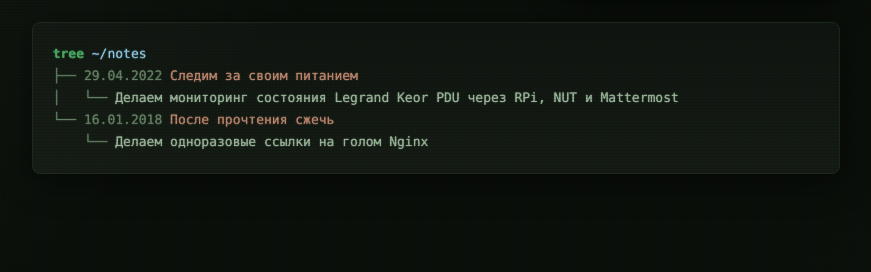
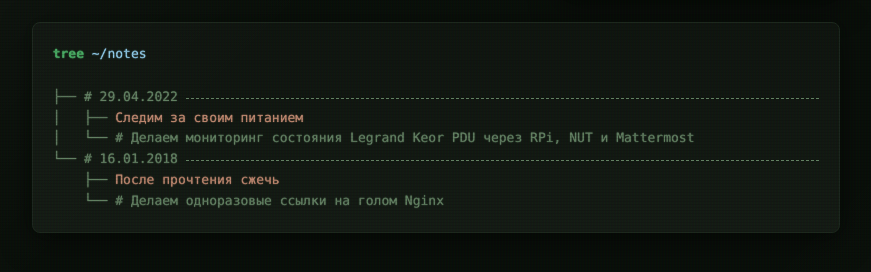
Before and after one commit to KPEBETKA/kpebetka.github.io, a Jekyll site: the page built from index.html, in a window 1280 px wide, cut to the strip 236-508 px from the top of the page. Shown: the whole strip, without its empty margins (204-1075 px from the left). Built offline with Jekyll 4.4.1, drawn with Linux system fonts in a browser that asks for light colours; nearby versions of some CDN libraries.

Commit message:
Minor style update

```diff
--- a/assets/css/style.css
+++ b/assets/css/style.css
@@ -217,6 +217,39 @@ a:hover {
 
 .post-block {
     font-variant-numeric: tabular-nums;
+}
+
+.tree-line {
+    display: flex;
+    align-items: flex-start;
+    line-height: 1.6;
+    width: 100%;
+}
+
+.tree-line.tree-header {
+    align-items: center;
+}
+
+.tree-prefix {
+    white-space: pre;
+    flex-shrink: 0;
+    color: var(--muted);
+}
+
+.tree-content {
+    flex: 1;
+    min-width: 0;
+    white-space: nowrap;
+    overflow: hidden;
+    text-overflow: ellipsis;
+    color: var(--muted);
+}
+
+.tree-dash {
+    flex: 1;
+    border-bottom: 1px dashed var(--muted);
+    margin-left: 8px;
+    margin-top: 2px;
 }
 
 .content-col {
--- a/index.html
+++ b/index.html
@@ -3,15 +3,20 @@ layout: default
 ---
 <main class="center-col">
   <div class="post-block">
-    <span class="syn-keyword">tree</span> <span class="syn-var">~/notes</span><br>
+    <span class="syn-keyword">tree</span> <span class="syn-var">~/notes</span><br><br>
     {% for post in site.posts %}
-      {% if forloop.last %}
-        <span class="syn-comment">└── {{ post.date | date: "%d.%m.%Y" }}</span> <a href="{{ post.url | relative_url }}" class="post-title-link" style="color: #ce9178;">{{ post.title | escape }}</a><br>
-        <span class="syn-comment">&nbsp;&nbsp;&nbsp;&nbsp;└──</span> {{ post.description | escape }}
-      {% else %}
-        <span class="syn-comment">├── {{ post.date | date: "%d.%m.%Y" }}</span> <a href="{{ post.url | relative_url }}" class="post-title-link" style="color: #ce9178;">{{ post.title | escape }}</a><br>
-        <span class="syn-comment">│&nbsp;&nbsp;&nbsp;└──</span> {{ post.description | escape }}<br>
-      {% endif %}
+      <div class="tree-line tree-header">
+        <span class="tree-prefix">{% if forloop.last %}└──{% else %}├──{% endif %} # {{ post.date | date: "%d.%m.%Y" }}</span>
+        <span class="tree-dash"></span>
+      </div>
+      <div class="tree-line">
+        <span class="tree-prefix">{% if forloop.last %}    {% else %}│   {% endif %}├── </span>
+        <a href="{{ post.url | relative_url }}" class="tree-content post-title-link" style="color: #ce9178;">{{ post.title | escape }}</a>
+      </div>
+      <div class="tree-line">
+        <span class="tree-prefix">{% if forloop.last %}    {% else %}│   {% endif %}└── # </span>
+        <span class="tree-content">{{ post.description | escape }}</span>
+      </div>
     {% endfor %}
   </div>
 </main>
```
